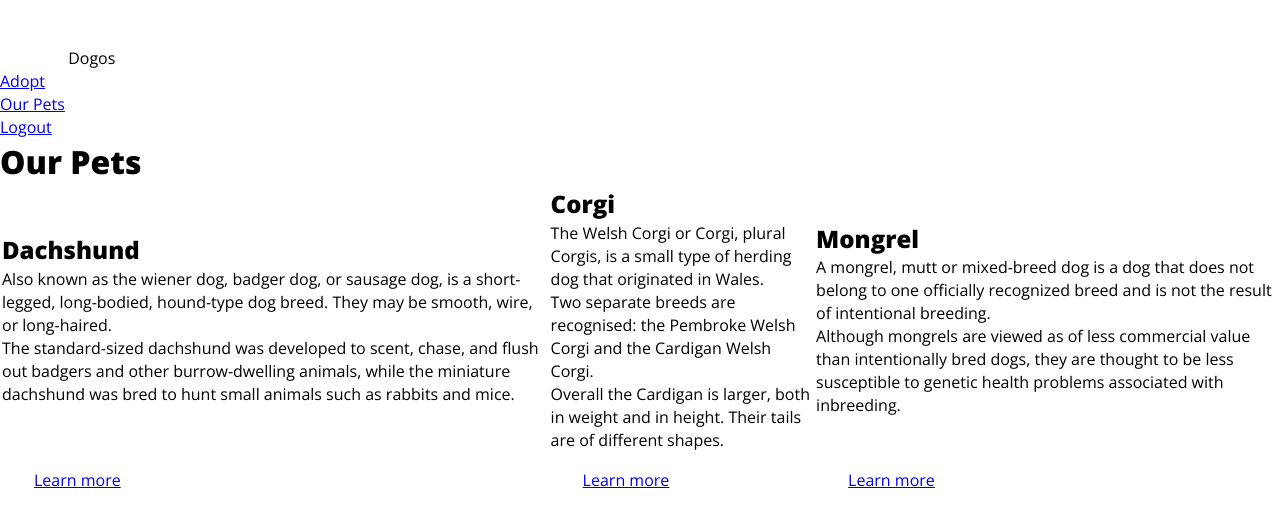
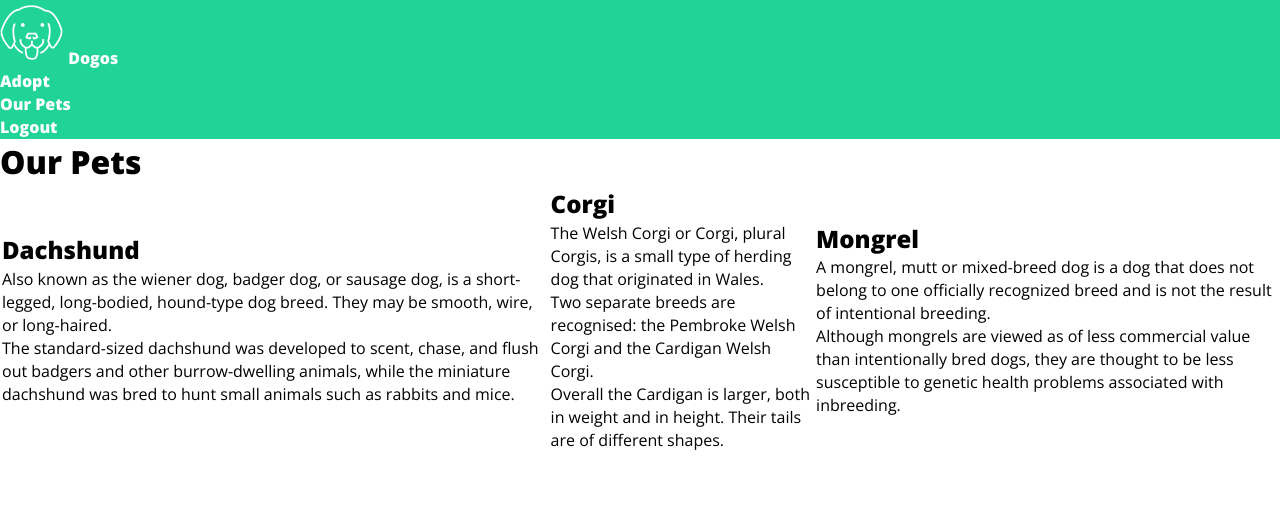
Before and after one commit to Patoad/technical-test, a plain HTML site: page magnet-frontend-test-master/index.html in a window 1280 px wide. Drawn offline with nearby package versions, Linux system fonts and the light colour scheme; a web font is replaced by a local one.

Commit message:
NavBar avanzada

```diff
--- a/magnet-frontend-test-master/index.html
+++ b/magnet-frontend-test-master/index.html
@@ -22,10 +22,10 @@
   </head>
   <body>
     <header>
-			<nav>
-        <img src="img/logo.png">
-        Dogos
-        {navlinks}
+			<nav class="navBar">
+        <img src="img/logo.png" class="image">
+        <b class="dogos">Dogos</b>
+        <p><b>{navlinks}</b></p>
       </nav>
     </header>
     <h1>{title}</h1>
--- a/magnet-frontend-test-master/style.css
+++ b/magnet-frontend-test-master/style.css
@@ -1,4 +1,3 @@
-
 @import url(https://fonts.google.com/specimen/Open+Sans);
 
 
@@ -35,3 +34,17 @@ html {
   font-size: 16px;
   line-height: 1.44;
 }
+
+.navBar{
+  background-color: #20d397;
+}
+
+.dogos{
+  color:#ffffff
+}
+
+a{
+  text-decoration: none;
+  color:#fff;
+  display: inline;
+}
```
